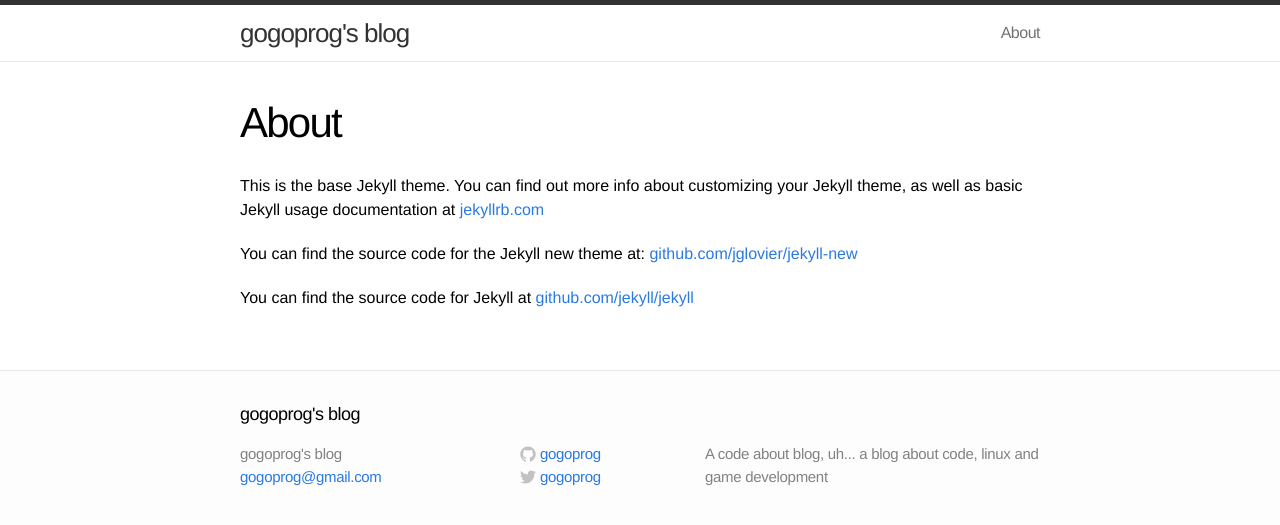
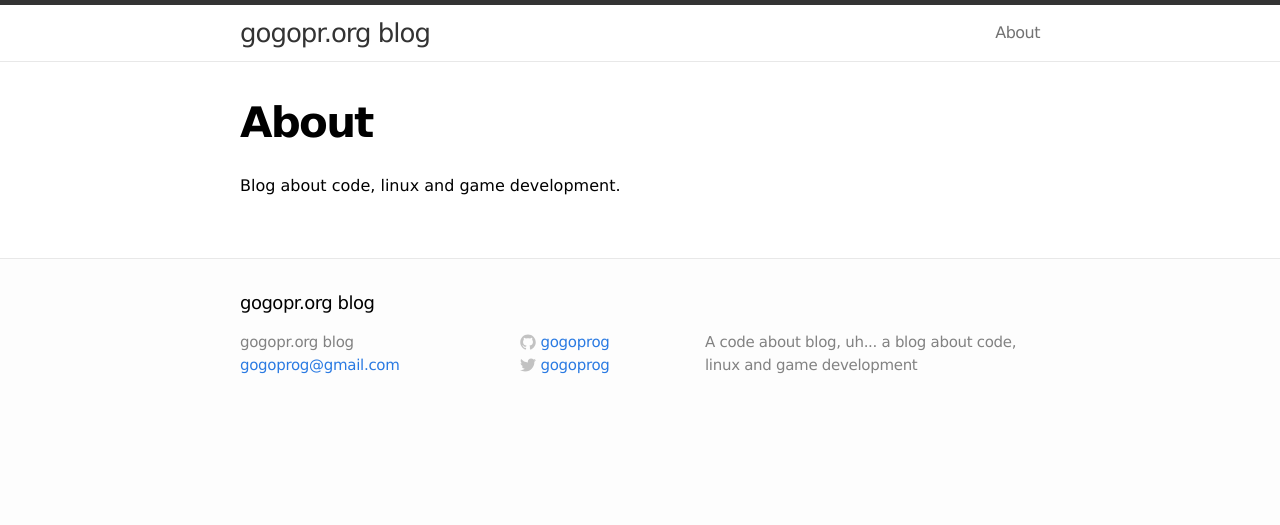
Before and after one commit to gogoprog/website, a Jekyll site: the page built from about.md, in a window 1280 px wide. Shown: the top 525 px of the page. Built offline with Jekyll 4.4.1, drawn with Linux system fonts in a browser that asks for light colours.

```diff
--- a/_config.yml
+++ b/_config.yml
@@ -1,5 +1,5 @@
 # Site settings
-title: gogoprog's blog
+title: gogopr.org blog
 email: gogoprog@gmail.com
 description: "A code about blog, uh... a blog about code, linux and game development"
 baseurl: ""
--- a/about.md
+++ b/about.md
@@ -4,8 +4,4 @@ title: About
 permalink: /about/
 ---
 
-This is the base Jekyll theme. You can find out more info about customizing your Jekyll theme, as well as basic Jekyll usage documentation at [jekyllrb.com](http://jekyllrb.com/)
-
-You can find the source code for the Jekyll new theme at: [github.com/jglovier/jekyll-new](https://github.com/jglovier/jekyll-new)
-
-You can find the source code for Jekyll at [github.com/jekyll/jekyll](https://github.com/jekyll/jekyll)
+Blog about code, linux and game development.
--- a/css/main.css
+++ b/css/main.css
@@ -9,14 +9,14 @@
 html, body { height: 100%; }
 
 body {
-  font-family: Helvetica, Arial, sans-serif;
+  font-family: Verdana;
   font-size: 16px;
   line-height: 1.5;
   font-weight: 300;
   background-color: #fdfdfd;
 }
 
-h1, h2, h3, h4, h5, h6 { font-size: 100%; font-weight: 400; }
+h1, h2, h3, h4, h5, h6 { font-size: 100%; font-weight: bold; }
 
 a         { color: #2a7ae2; text-decoration: none; }
 a:hover   { color: #000; text-decoration: underline; }
@@ -172,7 +172,7 @@ a:visited { color: #205caa; }
   font-size: 42px;
   letter-spacing: -1.75px;
   line-height: 1;
-  font-weight: 300;
+  font-weight: bold;
 }
 
 .post-header .meta {
```
Also changed, not shown: _posts/2014-08-12-qbat-qt5.markdown (added, +20 -0 lines), _posts/2014-08-12-sublime-text-ide.markdown (added, +45 -0 lines).
